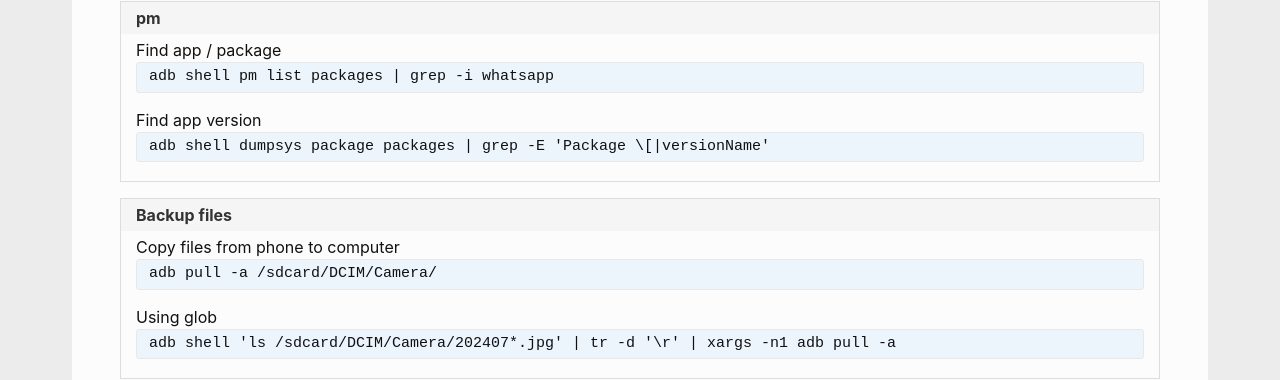
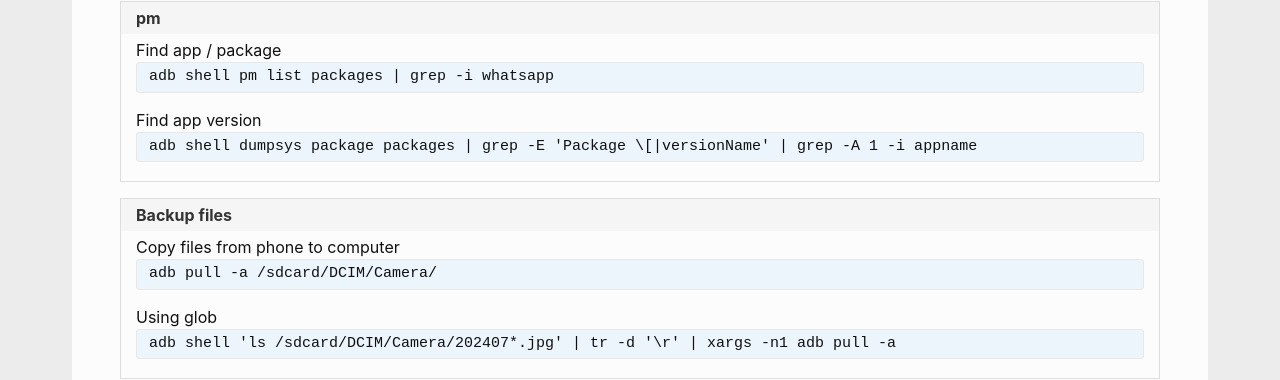
Before and after one commit to andreas-mausch/cheatsheets, a Jekyll site: the page built from _cheatsheets/adb.md, in a window 1280 px wide and 900 px high. Shown: the part 377-757 px from the top of the window. Built offline with Jekyll 4.4.1, drawn with Linux system fonts in a browser that asks for light colours; some of the changed text lies outside the part shown.

Commit message:
adb: Clean-up duplicate command

````diff
--- a/_cheatsheets/adb.md
+++ b/_cheatsheets/adb.md
@@ -10,7 +10,7 @@
   - name: pm
     commands:
       Find app / package: adb shell pm list packages | grep -i whatsapp
-      Find app version: adb shell dumpsys package packages | grep -E 'Package \[|versionName'
+      Find app version: adb shell dumpsys package packages | grep -E 'Package \[|versionName' | grep -A 1 -i appname
   - name: Backup files
     commands:
       Copy files from phone to computer: adb pull -a /sdcard/DCIM/Camera/
@@ -95,12 +95,6 @@
 find ./Andere/ \( -iname "*.jpg" -o -iname "*.jpeg" \) -type f -size +1500k -exec magick mogrify -resize "3840x3840>" -quality 75 -define preserve-timestamp=true {} \;
 ```
 
-# List all apps with their version number
-
-```bash
-adb shell dumpsys package packages | grep -E 'Package \[|versionName' | grep -A 1 -i appname
-```
-
 # List all apps, version number, installer, flags and status
 
 Tested on Android 15, OneUI 7.0, Samsung S25, 2025-02
````
